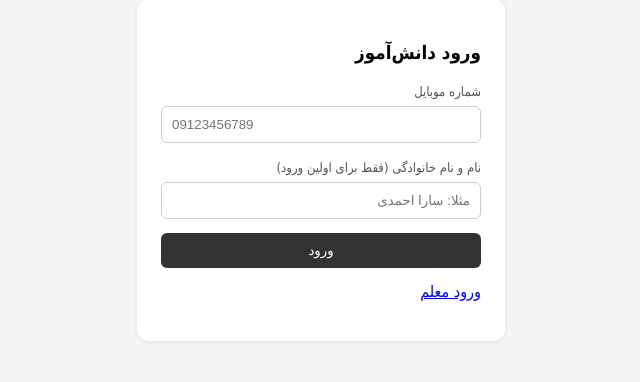
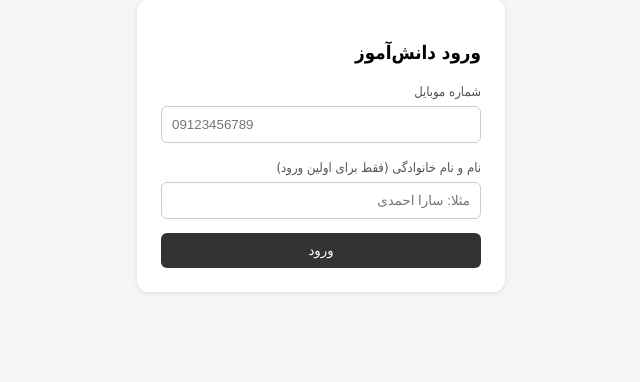
Before and after one commit to saeedaliakbari/karvarzi, a PHP site: page / in a window 1280 px wide. Shown: the part 69-451 px from the top of the page, without its empty margins (319-959 px from the left). Run offline with PHP 8.4, Linux system fonts and the light colour scheme.

Commit message:
inactive teacher button in login

```diff
--- a/index.php
+++ b/index.php
@@ -59,7 +59,7 @@ if ($_SERVER['REQUEST_METHOD'] === 'POST') {
         <input type="text" name="name" placeholder="مثلا: سارا احمدی">
         <button type="submit">ورود</button>
     </form>
-    <p style="margin-top:14px;"><a href="teacher_login.php">ورود معلم</a></p>
+    <!-- <p style="margin-top:14px;"><a href="teacher_login.php">ورود معلم</a></p> -->
 </div>
 </body>
 </html>
```
